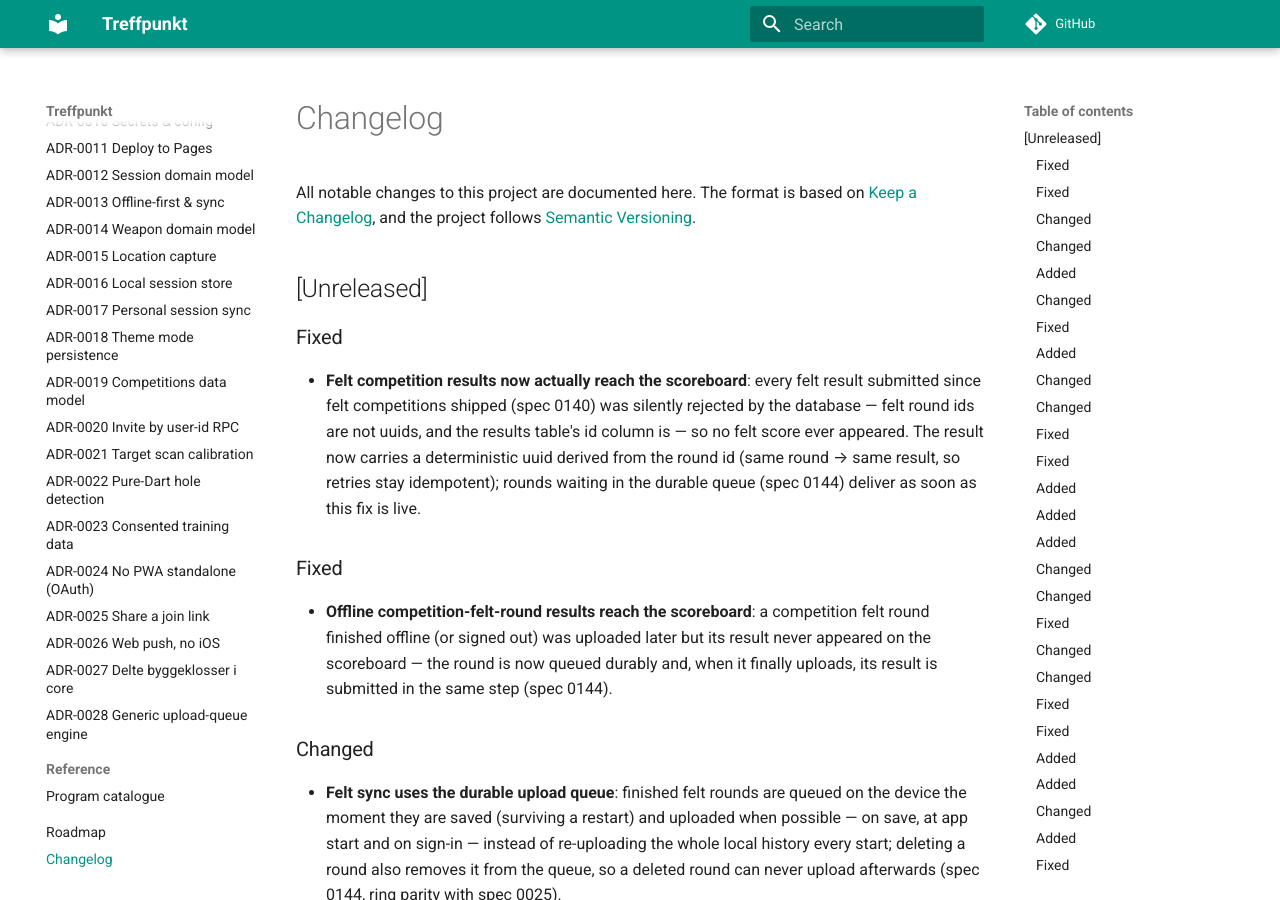
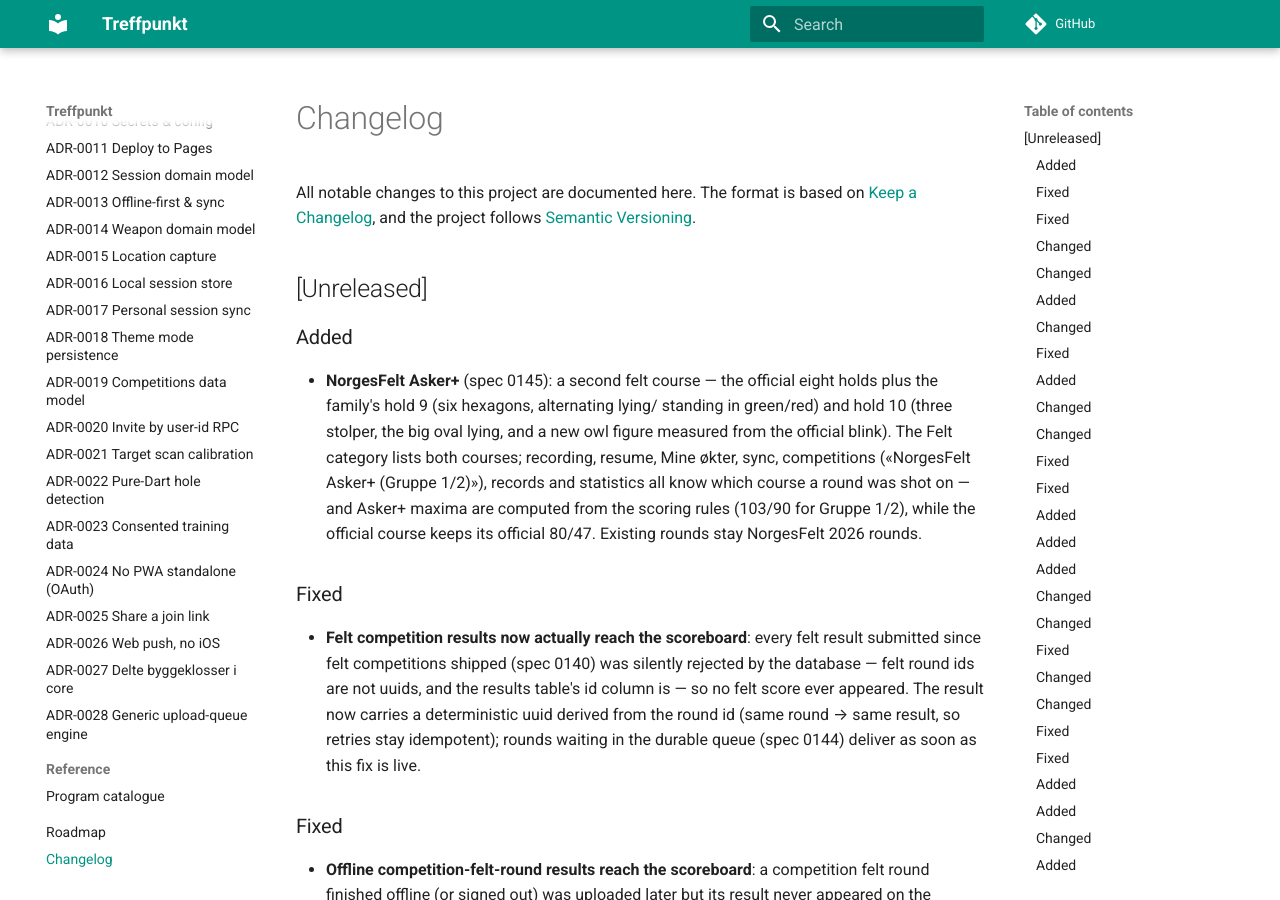
Before and after one commit to roykollensvendsen/treffpunkt, an MkDocs documentation site: the page built from docs/CHANGELOG.md, in a window 1280 px wide and 900 px high. Built offline with MkDocs 1.6.1 and Material for MkDocs 9.7.7, drawn with Linux system fonts in a browser that asks for light colours; comment, search, counter and statistics services are not loaded.

Commit message:
docs: describe the NorgesFelt Asker+ course in the user guide
The user guide's felt walkthrough now explains that the Felt category
offers two courses — the official 2026 course and the extended Asker+
course with holds 9 and 10 — including where Asker+'s computed 103/90
maxima come from, that the resume card reopens the right course, and that
records and statistics are kept per course and group. The competitions
page gains the two new program names, and the changelog gets the feature
entry (spec 0145).

```diff
--- a/docs/CHANGELOG.md
+++ b/docs/CHANGELOG.md
@@ -5,6 +5,18 @@ All notable changes to this project are documented here. The format is based on
 [Semantic Versioning](https://semver.org/spec/v2.0.0.html).
 
 ## [Unreleased]
+
+### Added
+- **NorgesFelt Asker+** (spec 0145): a second felt course — the official
+  eight holds plus the family's hold 9 (six hexagons, alternating lying/
+  standing in green/red) and hold 10 (three stolper, the big oval lying,
+  and a new owl figure measured from the official blink). The Felt
+  category lists both courses; recording, resume, Mine økter, sync,
+  competitions («NorgesFelt Asker+ (Gruppe 1/2)»), records and statistics
+  all know which course a round was shot on — and Asker+ maxima are
+  computed from the scoring rules (103/90 for Gruppe 1/2), while the
+  official course keeps its official 80/47. Existing rounds stay
+  NorgesFelt 2026 rounds.
 
 ### Fixed
 - **Felt competition results now actually reach the scoreboard**: every
```
Also changed, not shown: docs/user/competitions.md (+6 -4 lines), docs/user/getting-started.md (+15 -8 lines).
